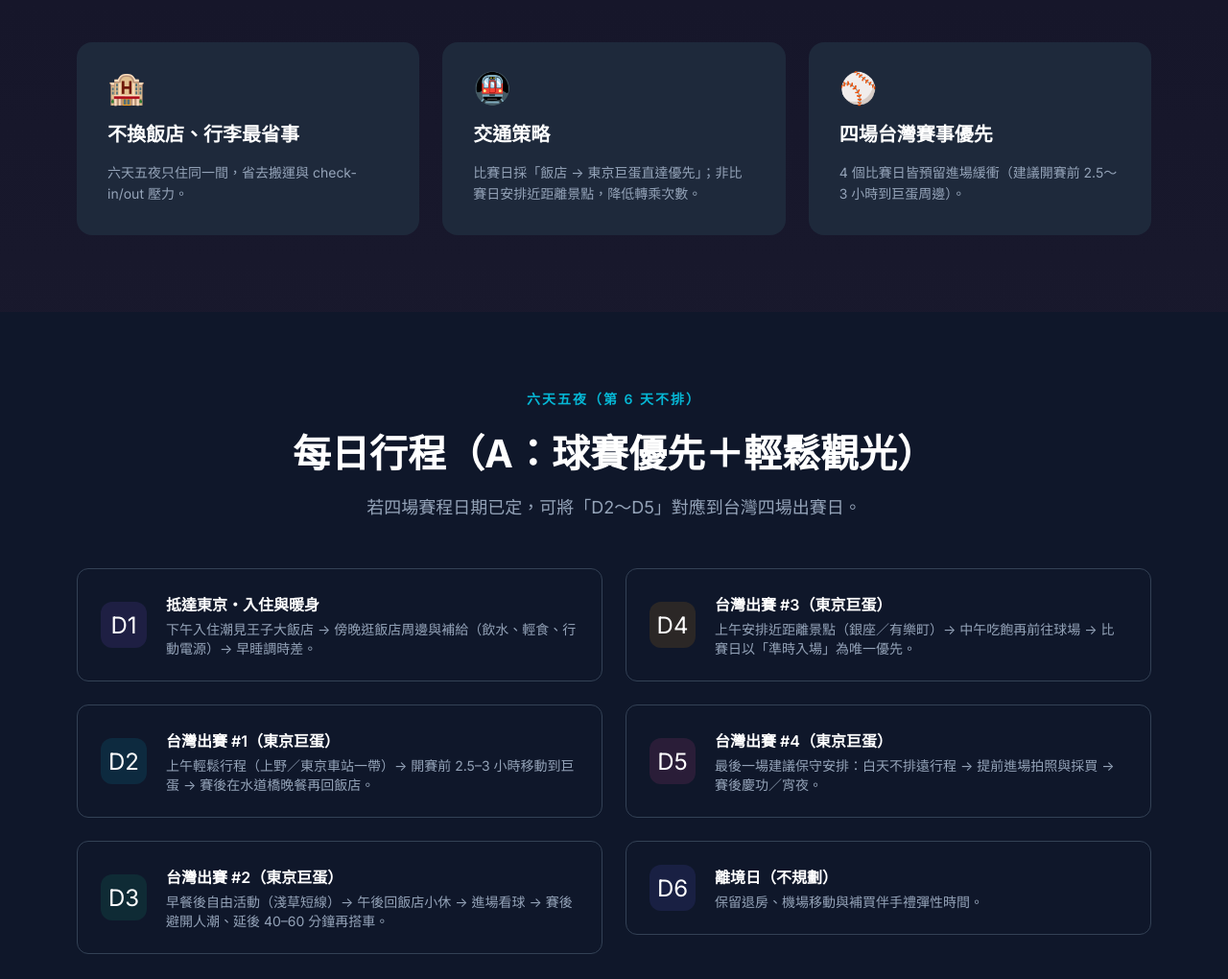
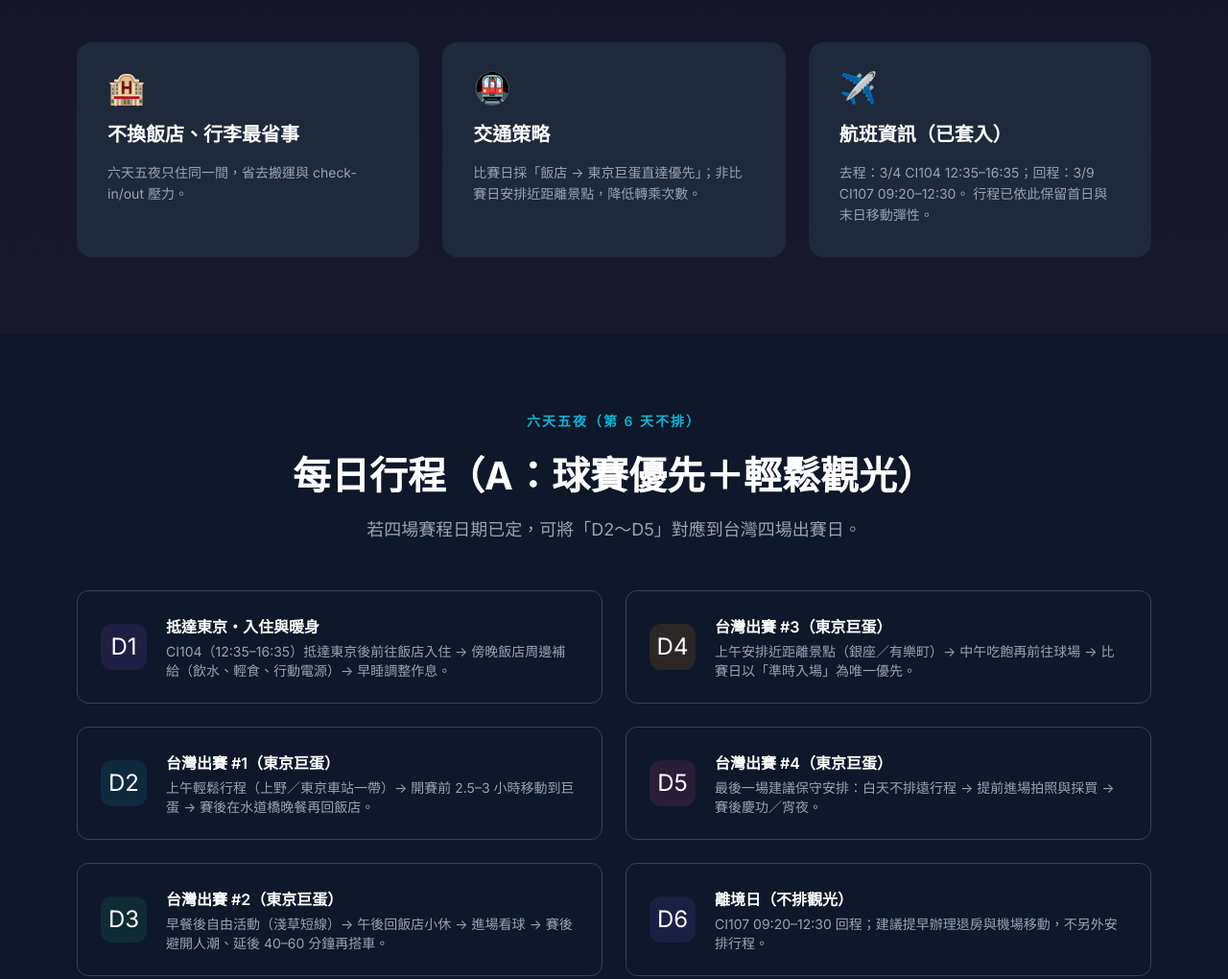
Before and after one commit to dimanyen/pages, a website built with Vite: page wbc-tokyo-6d5n-itinerary.html in a window 1280 px wide. Shown: the part 920-1940 px from the top of the page at 96% size. Built offline with nearby package versions, Linux system fonts and the light colour scheme.

Commit message:
feat: 補上 WBC 行程頁來回航班資訊

```diff
--- a/wbc-tokyo-6d5n-itinerary.html
+++ b/wbc-tokyo-6d5n-itinerary.html
@@ -32,7 +32,7 @@
 
       <section class="hero">
         <div class="hero-badge">
-          <span>🇹🇼 台灣出賽 4 場｜東京巨蛋</span>
+          <span>🇹🇼 台灣出賽 4 場｜東京巨蛋｜3/4–3/9</span>
         </div>
         <h1 class="hero-title">WBC 東京六天五夜行程</h1>
         <p class="hero-subtitle">住宿固定：東京潮見王子大飯店</p>
@@ -68,10 +68,11 @@
             </p>
           </article>
           <article class="feature-card">
-            <span class="card-icon">⚾</span>
-            <h3>四場台灣賽事優先</h3>
+            <span class="card-icon">✈️</span>
+            <h3>航班資訊（已套入）</h3>
             <p>
-              4 個比賽日皆預留進場緩衝（建議開賽前 2.5～3 小時到巨蛋周邊）。
+              去程：3/4 CI104 12:35–16:35；回程：3/9 CI107 09:20–12:30。
+              行程已依此保留首日與末日移動彈性。
             </p>
           </article>
         </div>
@@ -92,7 +93,7 @@
               <div class="app-content">
                 <h4>抵達東京・入住與暖身</h4>
                 <p>
-                  下午入住潮見王子大飯店 → 傍晚逛飯店周邊與補給（飲水、輕食、行動電源）→ 早睡調時差。
+                  CI104（12:35–16:35）抵達東京後前往飯店入住 → 傍晚飯店周邊補給（飲水、輕食、行動電源）→ 早睡調整作息。
                 </p>
               </div>
             </article>
@@ -142,8 +143,8 @@
             <article class="app-card">
               <div class="app-icon indigo">D6</div>
               <div class="app-content">
-                <h4>離境日（不規劃）</h4>
-                <p>保留退房、機場移動與補買伴手禮彈性時間。</p>
+                <h4>離境日（不排觀光）</h4>
+                <p>CI107 09:20–12:30 回程；建議提早辦理退房與機場移動，不另外安排行程。</p>
               </div>
             </article>
           </div>
```
